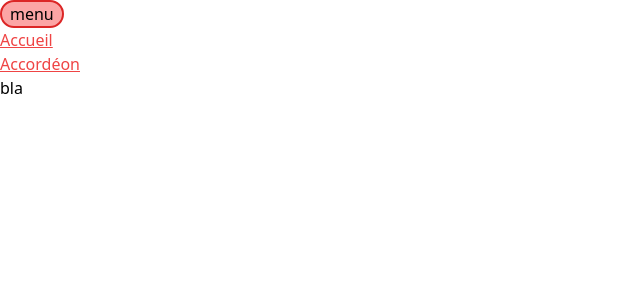
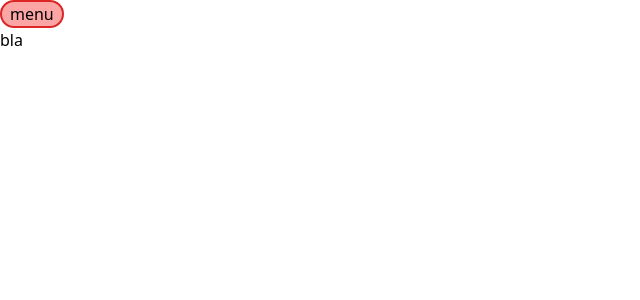
Before and after one commit to MMI-SAE-203/r213-2024-pracht-tp1-mrkalo25, a Vue app: page / in a window 1280 px wide. Shown: the top 300 px of the page, without its empty margins (0-640 px from the left). Built offline with nearby package versions, Linux system fonts and the light colour scheme.

Commit message:
test avec v-show

```diff
--- a/src/App.vue
+++ b/src/App.vue
@@ -1,8 +1,9 @@
 <script setup lang="ts">
-import { onErrorCaptured } from 'vue'
+import { onErrorCaptured, vShow } from 'vue'
 import { RouterLink, RouterView } from 'vue-router/auto'
 import { ref } from 'vue'
 const menuIsOpen = ref(false)
+
 
 
 onErrorCaptured((err, instance, info) => {
@@ -16,7 +17,7 @@ onErrorCaptured((err, instance, info) => {
     menu
   </button>
   <header>
-    <nav>
+    <nav v-show="menuIsOpen">
       <ul>
         <li>
           <RouterLink to="/" class="text-red-500 underline"> Accueil </RouterLink>
```
